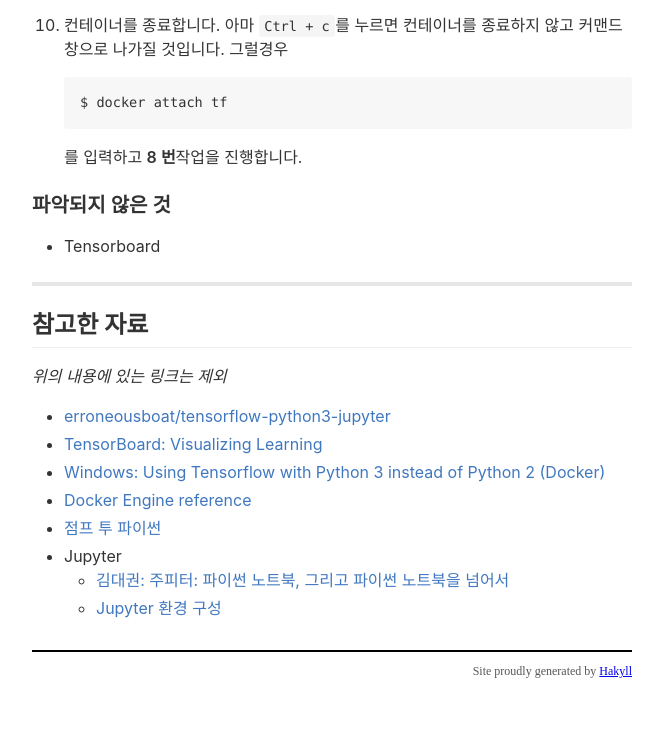
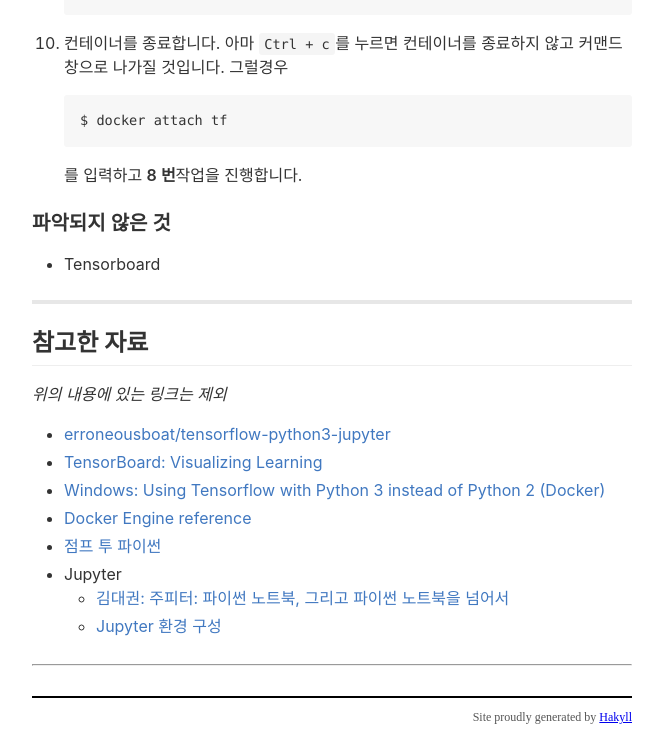
Before and after one commit to 5pecia1/5pecia1.github.io, a plain HTML site: page posts/2016-10-22-install-Python3-Tensorflow-Jupyter-and-connect-Pycharm-on-Windows.html in a window 1280 px wide. Shown: the part 1554-2291 px from the top of the page, without its empty margins (308-971 px from the left). Before the commit the page ends 2245 px from the top, so only its background shows below. Drawn offline with Linux system fonts and the light colour scheme; a script that the page names is missing.

Commit message:
eidt UI\nadd horizontal rule and line break

```diff
--- a/posts/2016-10-22-install-Python3-Tensorflow-Jupyter-and-connect-Pycharm-on-Windows.html
+++ b/posts/2016-10-22-install-Python3-Tensorflow-Jupyter-and-connect-Pycharm-on-Windows.html
@@ -37,6 +37,7 @@
 
         <div id="content">
             <h1>Windows 환경에서 Python3-Tensorflow-Jupyter 설치 및 Pycharm 연동 방법</h1>
+            <br />
             <div class="info">
     Posted on October 22, 2016
 
@@ -109,7 +110,8 @@
 </ul></li>
 </ul>
 </div>
-
+<br />
+<hr />
 <div id="disqus_thread"></div>
 <script>
 
```
Also changed, not shown: about.html (+1 -0 lines), archive.html (+1 -0 lines), contact.html (+1 -0 lines), index.html (+1 -0 lines), posts/2016-10-29-install-matplotlib-on-erroneousboat-tensorflow-python3-jupyter.html (+3 -1 lines), posts/2016-10-31-git-alias-for-hakyll.html (+3 -1 lines), posts/2016-11-22-use-lf-with-vim-vscode-git-on-windows.html (+3 -1 lines).
